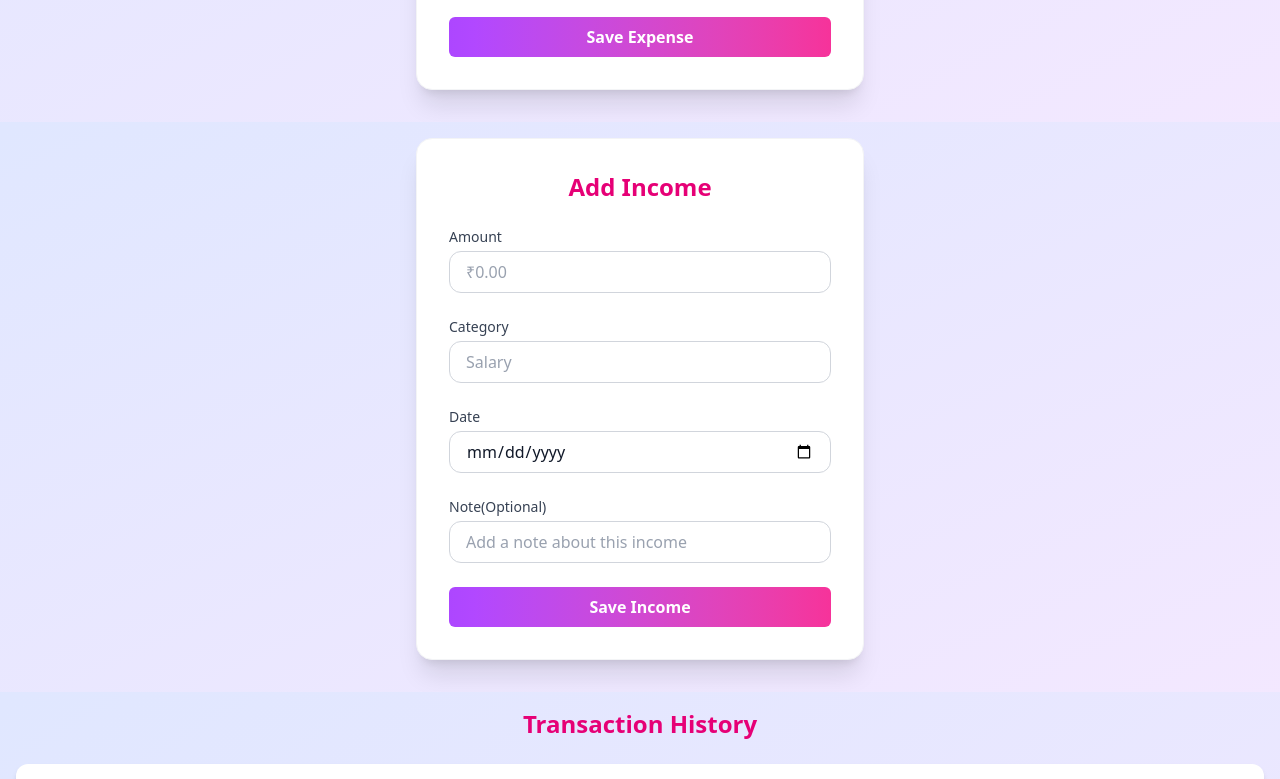
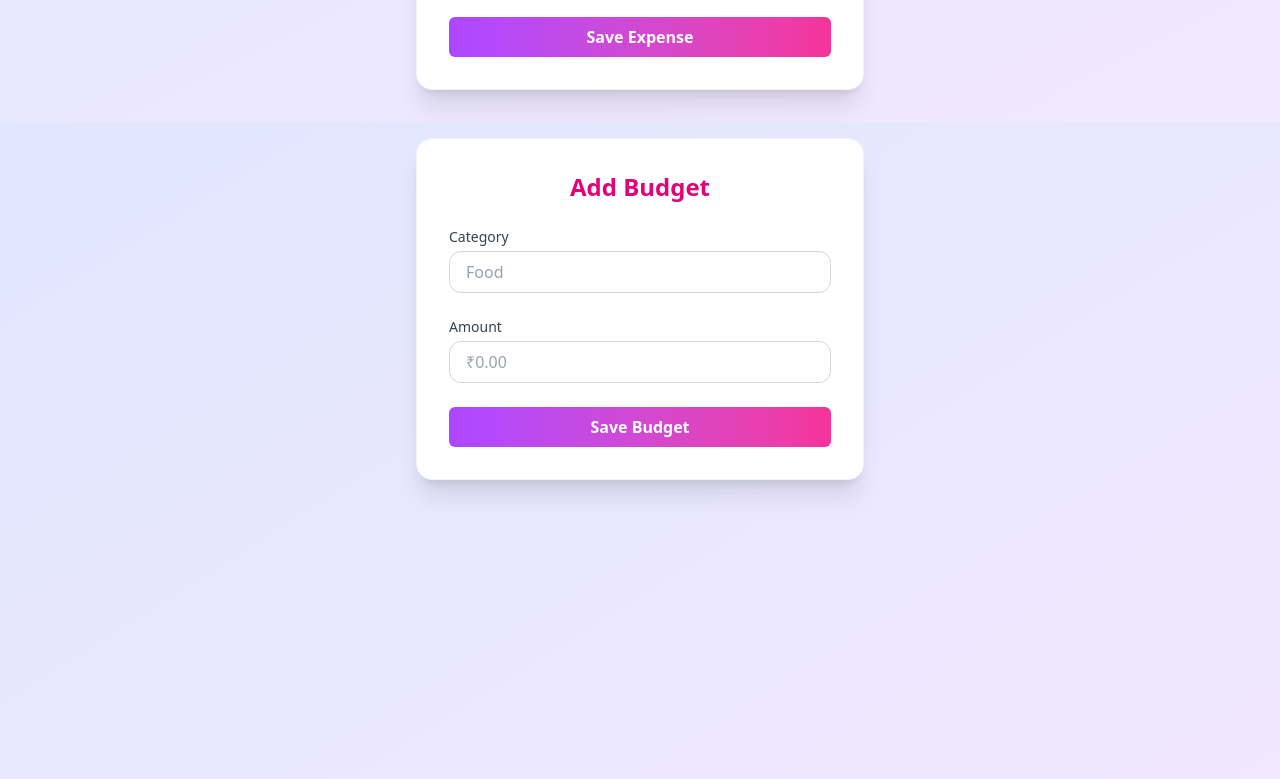
Before and after one commit to jumiabdul/Budget-Lens, a React (Vite) app: page / in a window 1280 px wide. Shown: the part 2780-3559 px from the top of the page. Built offline with nearby package versions, Linux system fonts and the light colour scheme.

Commit message:
created ui of addbudget,profile and settings page

```diff
--- a/src/App.jsx
+++ b/src/App.jsx
@@ -1,9 +1,12 @@
+import AddBudget from './pages/AddBudget'
 import AddExpense from './pages/AddExpense'
 import AddIncome from './pages/AddIncome'
 import BudgetPlanner from './pages/BudgetPlanner'
 import Dashboard from './pages/Dashboard'
 import Login from './pages/Login'
+import Profile from './pages/Profile'
 import Reports from './pages/Reports'
+import Settings from './pages/Settings'
 import Signup from './pages/Signup'
 import Transactions from './pages/Transactions'
 
@@ -15,10 +18,13 @@ function App() {
       <Signup/>
       <Dashboard/>
       <AddExpense/>
+      <AddBudget/>
       <AddIncome/>
       <Transactions/>
       <Reports/>
       <BudgetPlanner/>
+      <Profile/>
+      <Settings/>
     </div>
   )
 }
--- /dev/null
+++ b/src/pages/AddBudget.jsx
@@ -0,0 +1,33 @@
+export default function AddBudget() {
+    return (
+        <div className="min-h-screen p-4 bg-linear-to-br from-indigo-100 to-purple-100">
+            {/*Form to add budget */}
+            <form className=" bg-white rounded-2xl shadow-xl p-8 w-full mb-4 max-w-md mx-auto text-center space-y-6 border border-gray-100">
+                <div className="space-y-1">
+                    <h1 className="text-2xl text-pink-600 font-bold">Add Budget</h1>
+                </div>
+
+                {/*Category*/}
+                <div>
+                    <label className="text-sm text-left font-medium text-gray-700 block">Category</label>
+                    <input type="text" placeholder="Food" required
+                        className="mt-1 w-full rounded-xl border border-gray-300 px-4 py-2 text-md text-gray-900 placeholder-gray-400 focus:outline-none focus:ring-2 focus:ring-indigo-400" />
+                </div>
+
+                {/*Amount field */}
+                <div>
+                    <label className="text-sm text-left font-medium text-gray-700 block">Amount</label>
+                    <input type="number" placeholder="₹0.00"
+                        className="mt-1 w-full rounded-xl border border-gray-300 px-4 py-2 text-md text-gray-900 placeholder-gray-400 focus:outline-none focus:ring-2 focus:ring-indigo-400" />
+                </div>
+
+                {/*Save Button */}
+                <button type="submit"
+                    className="w-full px-4 py-2 bg-linear-to-r from-purple-500 to-pink-500 text-white rounded-md font-semibold hover:opacity-90">
+                    Save Budget
+                </button>
+
+            </form>
+        </div>
+    )
+}
--- a/src/pages/Profile.jsx
+++ b/src/pages/Profile.jsx
@@ -0,0 +1,28 @@
+export default function Profile() {
+    return (
+        <div className="min-h-screen flex justify-center items-center p-4 bg-linear-to-br from-indigo-100 to-purple-100">
+            <div className="bg-white rounded-xl shadow-xl p-8 w-full max-w-md text-center">
+
+                <h1 className="text-2xl text-pink-600 font-bold">Profile</h1>
+                <div className="flex justify-between mt-7">
+                    <img src="" alt="Profile Pic"
+                        className="w-24 h-24 rounded-full border-3 border-purple-700" />
+                    <div className="space-y-6">
+                        <div className="flex justify-around items-center">
+                            <span className="text-md text-gray-600 font-bold mr-3 ">Name</span>
+                            <span className="text-md text-gray-600 ">John mathew</span>
+                        </div>
+                        <div className="flex justify-around items-center">
+                            <span className="text-md text-gray-600 font-bold mr-3 ">Email address</span>
+                            <span className="text-md text-gray-600 ">JohnMathew@gmail.com</span>
+                        </div>
+                    </div>
+                </div>
+                <button type="submit"
+                    className=" mt-7 w-50 px-4 py-2 bg-linear-to-r from-purple-500 to-pink-500 text-white rounded-md font-semibold hover:opacity-90">
+                    Change Password
+                </button>
+            </div>
+        </div>
+    )
+}
--- a/src/pages/Settings.jsx
+++ b/src/pages/Settings.jsx
@@ -0,0 +1,15 @@
+export default function Settings() {
+    return (
+        <div className="min-h-screen flex justify-center items-center p-4 bg-linear-to-br from-indigo-100 to-purple-100">
+            <div className="bg-white rounded-xl shadow-xl p-8 w-full max-w-md text-center">
+
+                <h1 className="text-2xl text-pink-600 font-bold">Settings</h1>
+                <button type="submit"
+                    className=" mt-7 w-50 px-4 py-2 bg-linear-to-r from-purple-500 to-pink-500 text-white rounded-md font-semibold hover:opacity-90">
+                    Reset Data
+                </button>
+
+            </div>
+        </div>
+    )
+}
```
